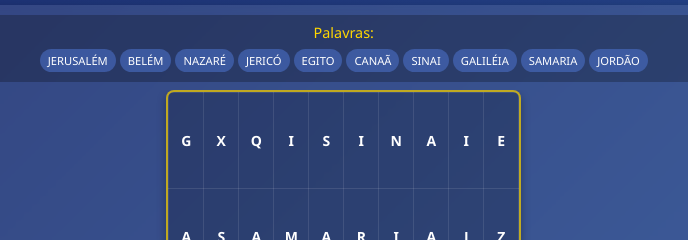
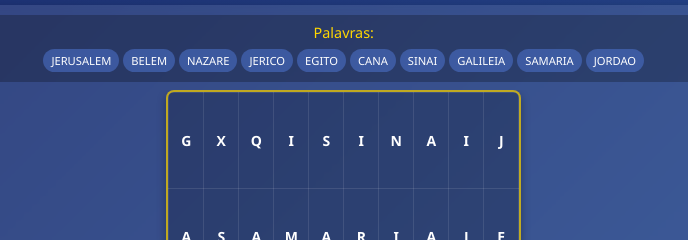
Before and after one commit to joselopes-dev/palavra, a plain HTML site: page index.html in a window 1280 px wide. Shown: the top 240 px of the page, 459-1147 px from the left. Drawn offline with Linux system fonts and the light colour scheme.

Commit message:
Update index.html

```diff
--- a/index.html
+++ b/index.html
@@ -3,7 +3,7 @@
 <head>
     <meta charset="UTF-8">
     <meta name="viewport" content="width=device-width, initial-scale=1.0, maximum-scale=1.0, user-scalable=no">
-    <meta name="theme-color" content="#00008B">
+    <meta name="theme-color" content="#DAA520">
     <link rel="manifest" href="manifest.json">
     <link rel="icon" type="image/png" href="./icon-192x192.png">
     <title>Caça-Palavras Bíblico</title>
@@ -468,64 +468,69 @@
 
     <script defer>
         document.addEventListener('DOMContentLoaded', function() {
-            // Game data with multiple games per level
+            // Função para normalizar strings (remover acentos)
+            function normalizeString(str) {
+                return str.normalize("NFD").replace(/[\u0300-\u036f]/g, "").toUpperCase();
+            }
+
+            // Game data with multiple games per level (palavras corrigidas e normalizadas)
             const gameData = {
                 facil: [
                     {
-                        words: ["JERUSALÉM", "BELÉM", "NAZARÉ", "JERICÓ", "EGITO",
-                                "CANAÃ", "SINAI", "GALILÉIA", "SAMARIA", "JORDÃO"],
+                        words: ["JERUSALEM", "BELEM", "NAZARE", "JERICO", "EGITO",
+                                "CANA", "SINAI", "GALILEIA", "SAMARIA", "JORDAO"],
                         gridSize: 10,
                         directions: ['horizontal', 'vertical']
                     },
                     {
-                        words: ["BETÂNIA", "JOPE", "CESAREIA", "DAMASCO", "ANTIOQUIA",
-                                "CORINTO", "ÉFESO", "ROMA", "ATENAS", "TESSALÔNICA"],
-                        gridSize: 10,
+                        words: ["BETANIA", "JOPE", "CESAREIA", "DAMASCO", "ANTIOQUIA",
+                                "CORINTO", "EFESO", "ROMA", "ATENAS", "TESSALONICA"],
+                        gridSize: 12,
                         directions: ['horizontal', 'vertical', 'diagonal']
                     },
                     {
-                        words: ["FILIPOS", "GÁLATAS", "PÉRGAMO", "LAODICEIA", "PATMOS",
-                                "SARDES", "TIATIRA", "SÍRIA", "LIBANO", "GETSÊMANI"],
-                        gridSize: 10,
+                        words: ["FILIPOS", "GALATAS", "PERGAMO", "LAODICEIA", "PATMOS",
+                                "SARDES", "TIATIRA", "SIRIA", "LIBANO", "GETSEMANI"],
+                        gridSize: 12,
                         directions: ['horizontal', 'vertical', 'diagonal', 'reverse-diagonal']
                     }
                 ],
                 medio: [
                     {
-                        words: ["GOLGOTA", "SILOÉ", "BETESDA", "HOREBE", "ARARATE",
-                                "ARMAGEDOM", "DECÁPOLIS", "QUIRENE", "MACEDÔNIA", "PISÍDIA"],
+                        words: ["GOLGOTA", "SILOE", "BETESDA", "HOREBE", "ARARATE",
+                                "ARMAGEDOM", "DECAPOLIS", "QUIRENE", "MACEDONIA", "PISIDIA"],
                         gridSize: 12,
                         directions: ['horizontal', 'vertical', 'diagonal', 'reverse-diagonal']
                     },
                     {
-                        words: ["PANFÍLIA", "CAPADÓCIA", "BITÍNIA", "PÔNTICO", "CILÍCIA",
-                                "FRÍGIA", "LÍCIA", "MÍSIA", "ACÁIA", "GERGESA"],
+                        words: ["PANFILIA", "CAPADOCIA", "BITINIA", "PONTICO", "CILICIA",
+                                "FRIGIA", "LICIA", "MISIA", "ACAIA", "GERGESA"],
                         gridSize: 12,
                         directions: ['horizontal', 'vertical', 'diagonal', 'reverse-diagonal', 'reverse-horizontal']
                     },
                     {
                         words: ["GADARA", "CESAREIA", "SICAR", "ENOM", "SIDOM",
-                                "TIRO", "ASCALOM", "GAZA", "ARIMATEIA", "FILADÉLFIA"],
-                        gridSize: 12,
+                                "TIRO", "ASCALOM", "GAZA", "ARIMATEIA", "FILADELFIA"],
+                        gridSize: 14,
                         directions: ['horizontal', 'vertical', 'diagonal', 'reverse-diagonal', 'reverse-vertical']
                     }
                 ],
                 dificil: [
                     {
-                        words: ["ESMIRNA", "TARSO", "LISTRA", "DERBE", "ICÔNIO",
-                                "APOLÔNIA", "ANFÍPOLIS", "BEROÉIA", "NEÁPOLIS", "TROAS"],
+                        words: ["ESMIRNA", "TARSO", "LISTRA", "DERBE", "ICONIO",
+                                "APOLONIA", "ANFIPOLIS", "BEROEIA", "NEAPOLIS", "TROAS"],
                         gridSize: 14,
                         directions: ['horizontal', 'vertical', 'diagonal', 'reverse-diagonal', 'reverse-horizontal', 'reverse-vertical']
                     },
                     {
-                        words: ["ASSOS", "MÍTILENE", "QUIOS", "SAMOS", "MILETO",
-                                "CÓS", "RÔDES", "PATARA", "COLOSSOS", "HIERÁPOLIS"],
+                        words: ["ASSOS", "MITILENE", "QUIOS", "SAMOS", "MILETO",
+                                "COS", "RODES", "PATARA", "COLOSSOS", "HIERAPOLIS"],
                         gridSize: 14,
                         directions: ['horizontal', 'vertical', 'diagonal', 'reverse-diagonal', 'reverse-horizontal', 'reverse-vertical']
                     },
                     {
-                        words: ["PENTÁPOLIS", "ARIMATEIA", "FILADÉLFIA", "ESMIRNA", "TARSO",
-                                "LISTRA", "DERBE", "ICÔNIO", "APOLÔNIA", "ANFÍPOLIS"],
+                        words: ["PENTAPOLIS", "ARIMATEIA", "FILADELFIA", "ESMIRNA", "TARSO",
+                                "LISTRA", "DERBE", "ICONIO", "APOLONIA", "ANFIPOLIS"],
                         gridSize: 14,
                         directions: ['horizontal', 'vertical', 'diagonal', 'reverse-diagonal', 'reverse-horizontal', 'reverse-vertical']
                     }
@@ -552,7 +557,6 @@
             const foundCount = document.getElementById('found-count');
             const totalWords = document.getElementById('total-words');
             const resetBtn = document.getElementById('reset-btn');
-            const shuffleBtn = document.getElementById('shuffle-btn');
             const nextBtn = document.getElementById('next-btn');
             const notification = document.getElementById('notification');
             const levelBtn = document.getElementById('level-btn');
@@ -591,11 +595,6 @@
             resetBtn.addEventListener('click', function() {
                 initGame(currentLevel, currentGameIndex);
             });
-
-            // Shuffle button
-            //shuffleBtn.addEventListener('click', function() {
-                //shuffleGrid();
-            //});
 
             // Next button
             nextBtn.addEventListener('click', function() {
@@ -732,44 +731,6 @@
                 lastTouchCell = null;
             }
 
-            // Shuffle the grid (random letters only)
-            function shuffleGrid() {
-                const gridSize = gameData[currentLevel][currentGameIndex].gridSize;
-                const letters = 'ABCDEFGHIJKLMNOPQRSTUVWXYZ';
-
-                // Preserve found words
-                const preservedCells = [];
-
-                // Mark found words so we don't shuffle them
-                document.querySelectorAll('td.found').forEach(cell => {
-                    const row = parseInt(cell.dataset.row);
-                    const col = parseInt(cell.dataset.col);
-                    preservedCells.push({row, col, letter: gameGrid[row][col]});
-                });
-
-                // Fill the grid with random letters
-                for (let i = 0; i < gridSize; i++) {
-                    for (let j = 0; j < gridSize; j++) {
-                        // Skip preserved cells
-                        const isPreserved = preservedCells.some(cell => cell.row === i && cell.col === j);
-                        if (!isPreserved) {
-                            gameGrid[i][j] = letters[Math.floor(Math.random() * letters.length)];
-                        }
-                    }
-                }
-
-                // Re-render the grid
-                renderGrid();
-
-                // Re-apply found class to preserved cells
-                preservedCells.forEach(cell => {
-                    const td = document.querySelector(`td[data-row="${cell.row}"][data-col="${cell.col}"]`);
-                    if (td) {
-                        td.classList.add('found');
-                    }
-                });
-            }
-
             // Place words in the grid (random positions each game)
             function placeWords() {
                 const words = [...gameData[currentLevel][currentGameIndex].words];
@@ -779,11 +740,13 @@
                 // Shuffle words for random placement
                 shuffleArray(words);
 
+                // Improved placement algorithm
                 words.forEach(word => {
                     let placed = false;
                     let attempts = 0;
+                    const maxAttempts = 500; // Increased from 100 to 500
 
-                    while (!placed && attempts < 100) {
+                    while (!placed && attempts < maxAttempts) {
                         // Choose random direction
                         const direction = directions[Math.floor(Math.random() * directions.length)];
                         const row = Math.floor(Math.random() * gridSize);
@@ -797,6 +760,11 @@
                         }
 
                         attempts++;
+                    }
+
+                    // If we couldn't place the word, log an error (shouldn't happen with increased attempts)
+                    if (!placed) {
+                        console.error(`Não foi possível colocar a palavra: ${word}`);
                     }
                 });
             }
```
